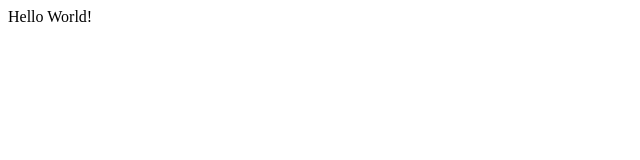
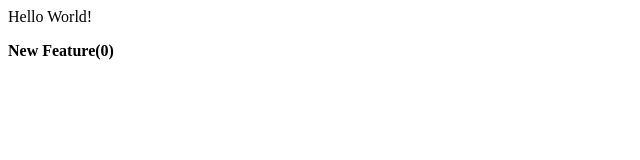
Before and after one commit to Karan-Thakur-82/localrepo, a plain HTML site: page index.html in a window 1280 px wide. Shown: the whole page, without its empty margins (0-640 px from the left). Drawn offline with Linux system fonts and the light colour scheme.

Commit message:
New Feature

```diff
--- a/index.html
+++ b/index.html
@@ -1 +1,2 @@
 <p>Hello World!</p>
+<p><b>New Feature(0)</b></p>
```
